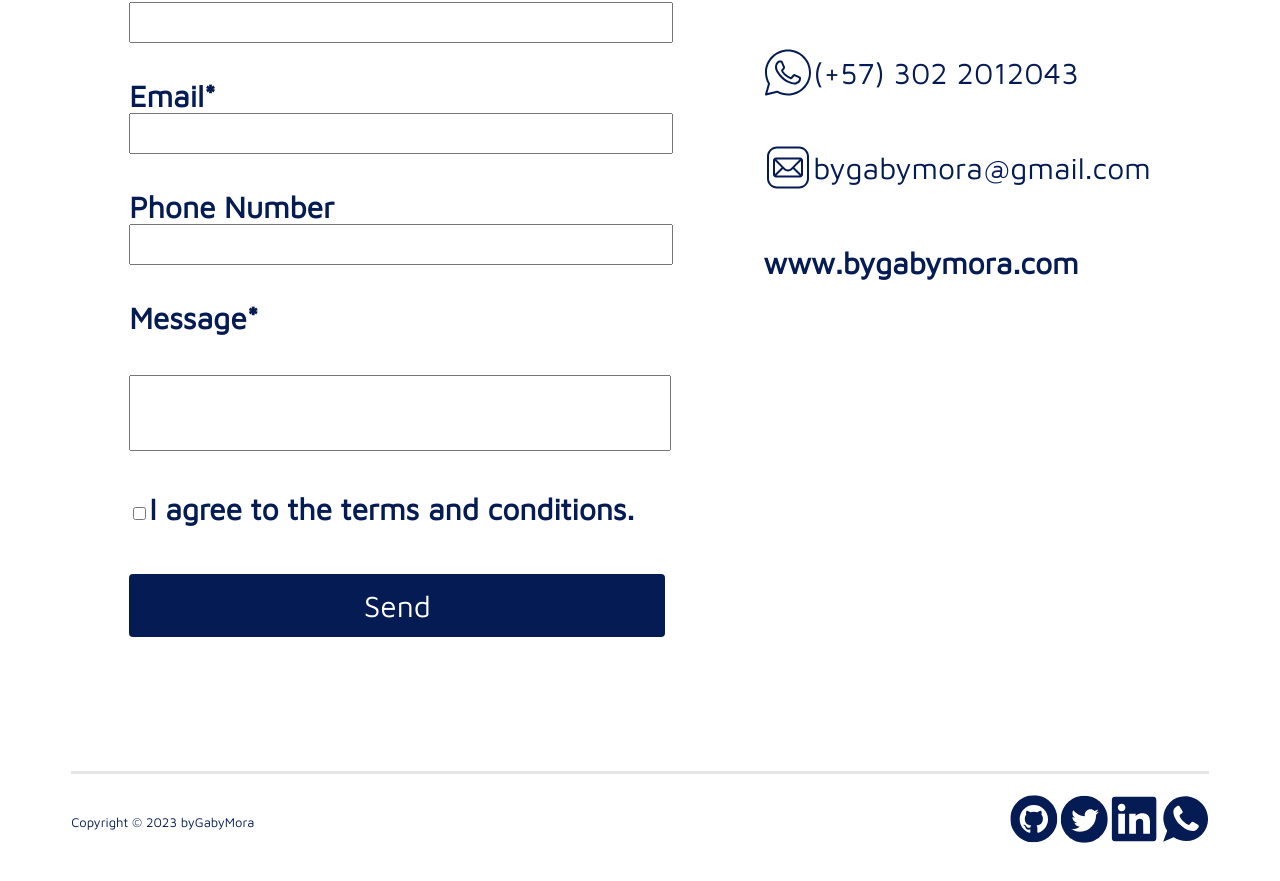
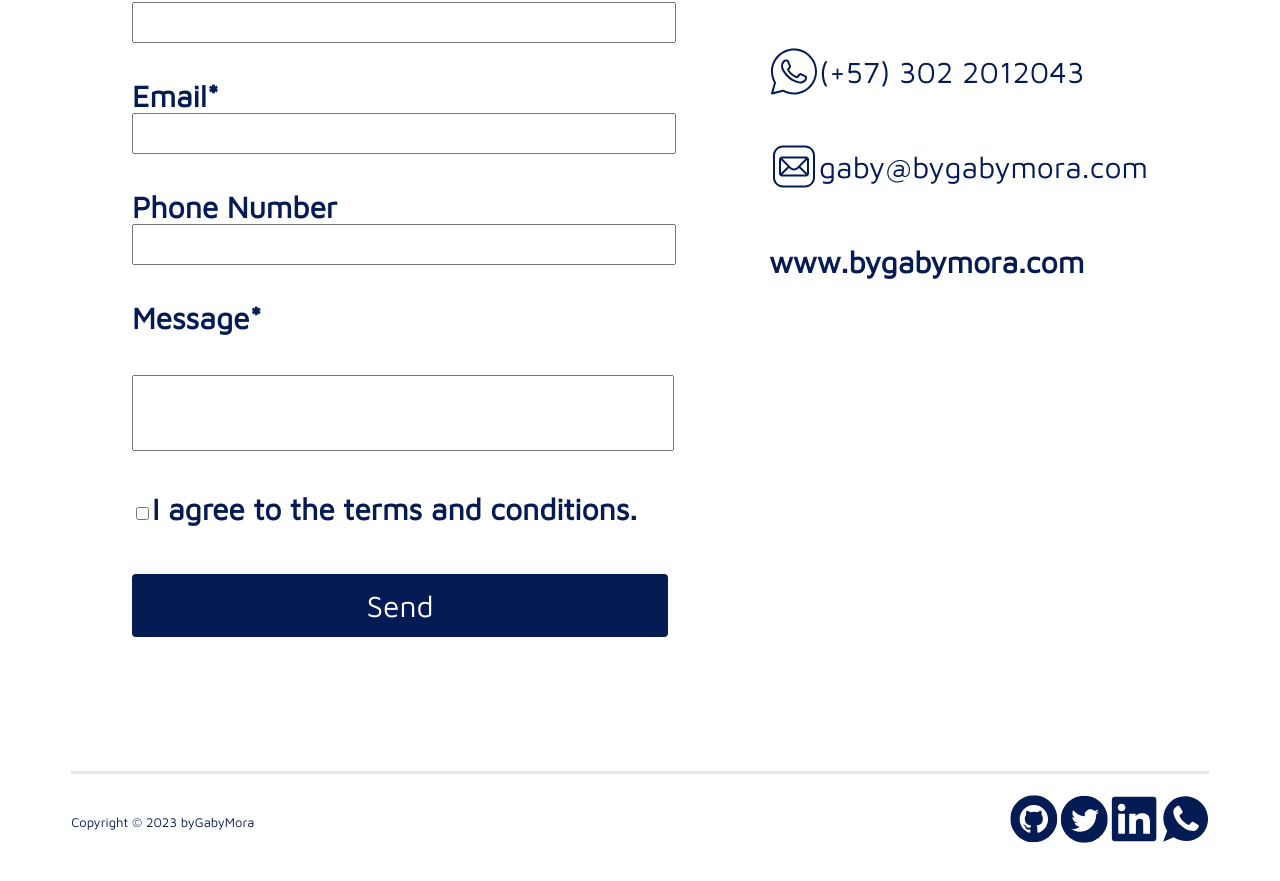
Before and after one commit to bygabymora/portfolio, a React (Create React App) app: page / in a window 1280 px wide. Shown: the part 2310-3191 px from the top of the page. Built offline with nearby package versions, Linux system fonts and the light colour scheme.

Commit message:
modified:   src/components/Contact.js

```diff
--- a/src/components/Contact.js
+++ b/src/components/Contact.js
@@ -32,7 +32,7 @@ const Contact = () => {
         alt=""
         loading="lazy"
         className="contactIcon"/>
-        <p>bygabymora@gmail.com</p>
+        <p>gaby@bygabymora.com</p>
         </Stack>
         <p className='formInput'>www.bygabymora.com</p> <br/>
       </div>
```
